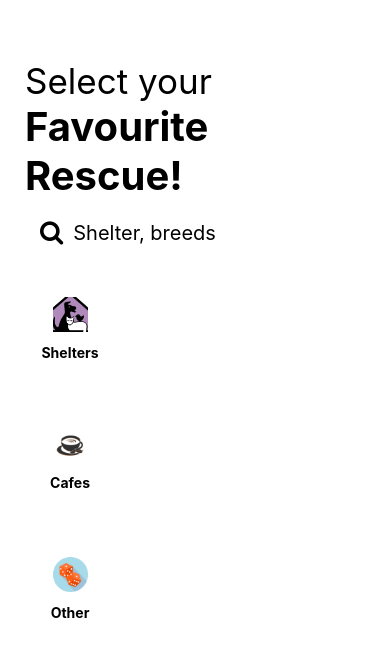
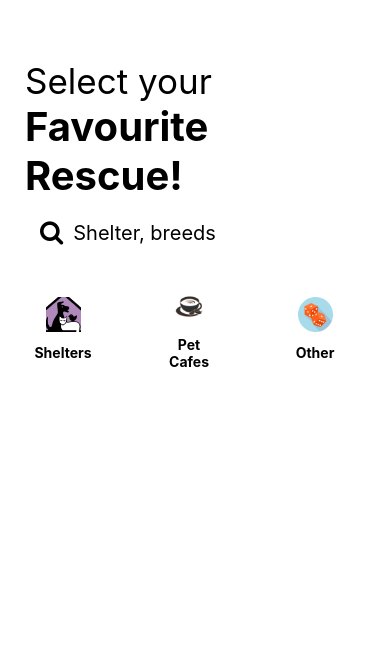
Before and after one commit to emma-ong/react-native-mobile-app, a React Native app: screen / in a window 390 px wide. Shown: the top 656 px of the page. Built offline with nearby package versions, Linux system fonts and the light colour scheme.

Commit message:
Align category items

```diff
--- a/App.js
+++ b/App.js
@@ -20,19 +20,43 @@
 // });
 
 import { StatusBar } from "expo-status-bar"
-import { View, Text, StyleSheet } from "react-native"
+import { View, Text, StyleSheet, FlatList } from "react-native"
 import Header from "./src/components/Header"
 import Search from "./src/components/Search"
 import CategoryItem from "./src/components/CategoryItem"
+
+const commonCategories = [
+  {
+    name: "Shelters",
+    imageUrl: require("./src/assets/images/shelter.png")
+  },
+  {
+    name: "Pet Cafes",
+    imageUrl: require("./src/assets/images/cafe.png")
+  },
+  {
+    name: "Other",
+    imageUrl: require("./src/assets/images/other.png")
+  },
+]
 
 export default function App() {
   return (
     <View style={styles.container}>
       <Header />
       <Search />
-      <CategoryItem name="Shelters" imageUrl={require("./src/assets/images/shelter.png")}/>
-      <CategoryItem name="Cafes" imageUrl={require("./src/assets/images/cafe.png")}/>
-      <CategoryItem name="Other" imageUrl={require("./src/assets/images/other.png")}/>
+      {/* <CategoryItem name="Shelters" imageUrl={require("./src/assets/images/shelter.png")}/> */}
+      <FlatList
+        data={commonCategories}
+        renderItem={({item})=>{
+          return(
+            <CategoryItem name={item.name} imageUrl={item.imageUrl}/>
+          )
+        }}
+        horizontal
+        showsHorizontalScrollIndicator={false}
+        keyExtractor={(category)=> category.name}
+      />
       <StatusBar />
     </View>
   )
--- a/src/components/CategoryItem.js
+++ b/src/components/CategoryItem.js
@@ -18,7 +18,7 @@ const styles = StyleSheet.create({
     height: 100,
     borderRadius: 50,
     marginVertical: 15,
-    marginHorizontal: 25,
+    marginHorizontal: 18,
     // backgroundColor: "rgb(241,186,87)",
     backgroundColor: "white",
     alignItems: "center",
@@ -39,6 +39,7 @@ const styles = StyleSheet.create({
     marginBottom: 5,
   },
   header: {
+    textAlign: "center",
     fontWeight: "bold"
   }
 })
```
